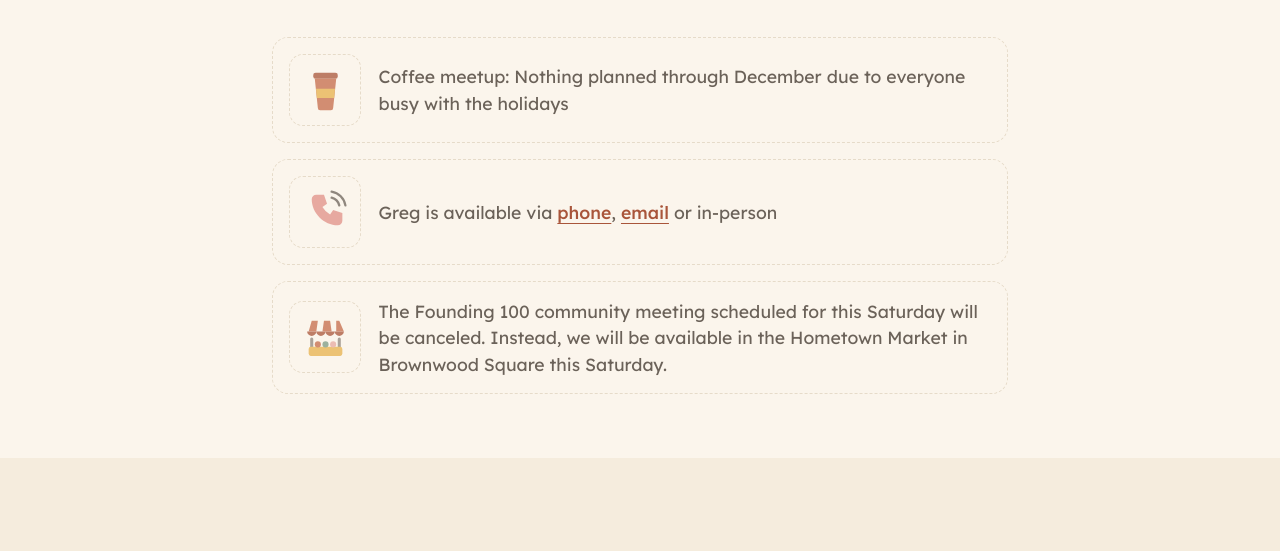
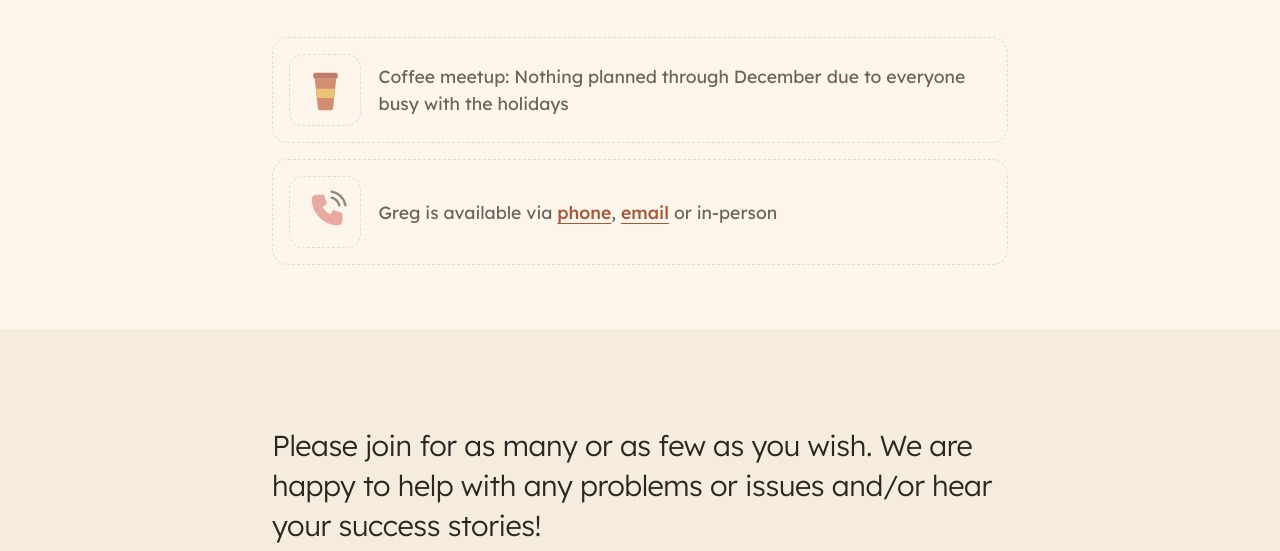
Before and after one commit to rtp-cli/grandbabiez-website, a plain HTML site: page community.html in a window 1280 px wide. Shown: the part 477-1028 px from the top of the page. Drawn offline with Linux system fonts and the light colour scheme.

Commit message:
feat(community): remove the Hometown Market card
Co-Authored-By: Claude Sonnet 5.5 <noreply@anthropic.com>

```diff
--- a/community.html
+++ b/community.html
@@ -113,22 +113,6 @@
           </div>
           <p style="margin:0; min-width:0;">Greg is available via <a href="tel:+14082197677" style="color:#A9553A; font-weight:500; text-decoration:underline; text-underline-offset:0.2em;">phone</a>, <a href="mailto:greg@grandbabiez.com" style="color:#A9553A; font-weight:500; text-decoration:underline; text-underline-offset:0.2em;">email</a> or in-person</p>
         </li>
-        <li style="display:flex; gap:1.1rem; align-items:center; background:transparent; border:1.5px dashed #E6DBC9; border-radius:16px; padding:1rem 1.4rem 1rem 1rem; font-size:1.1rem; line-height:1.5; color:#6B6259;">
-          <div aria-hidden="true" style="flex:none; width:clamp(3.6rem,15vw,4.5rem); height:clamp(3.6rem,15vw,4.5rem); border-radius:14px; display:grid; place-items:center; background:transparent; border:1.5px dashed #E6DBC9;">
-            <svg viewBox="0 0 64 64" aria-hidden="true" focusable="false" style="width:70%; height:auto; display:block; opacity:.75;">
-                      <path d="M8 24 l6 -14 h36 l6 14z" fill="#FBF5EC"/>
-                      <path d="M14 10 h8 l-2 14 h-10z M30 10 h8 l2 14 h-12z M46 10 h4 l6 14 h-10z" fill="#C56B4A"/>
-                      <path d="M8 24 h48 a6 6 0 0 1 -12 0 a6 6 0 0 1 -12 0 a6 6 0 0 1 -12 0 a6 6 0 0 1 -12 0z" fill="#A9553A"/>
-                      <rect x="12" y="32" width="4" height="24" rx="2" fill="#6B6259" opacity=".75"/>
-                      <rect x="48" y="32" width="4" height="24" rx="2" fill="#6B6259" opacity=".75"/>
-                      <rect x="10" y="44" width="44" height="12" rx="3" fill="#E7B24D"/>
-                      <circle cx="22" cy="41" r="4" fill="#C56B4A"/>
-                      <circle cx="32" cy="41" r="4" fill="#7C9B84"/>
-                      <circle cx="42" cy="41" r="4" fill="#E7A9A0"/>
-                    </svg>
-          </div>
-          <p style="margin:0; min-width:0;">The Founding 100 community meeting scheduled for this Saturday will be canceled. Instead, we will be available in the Hometown Market in Brownwood Square this Saturday.</p>
-        </li>
       </ul>
       </div>
     </section>
```
